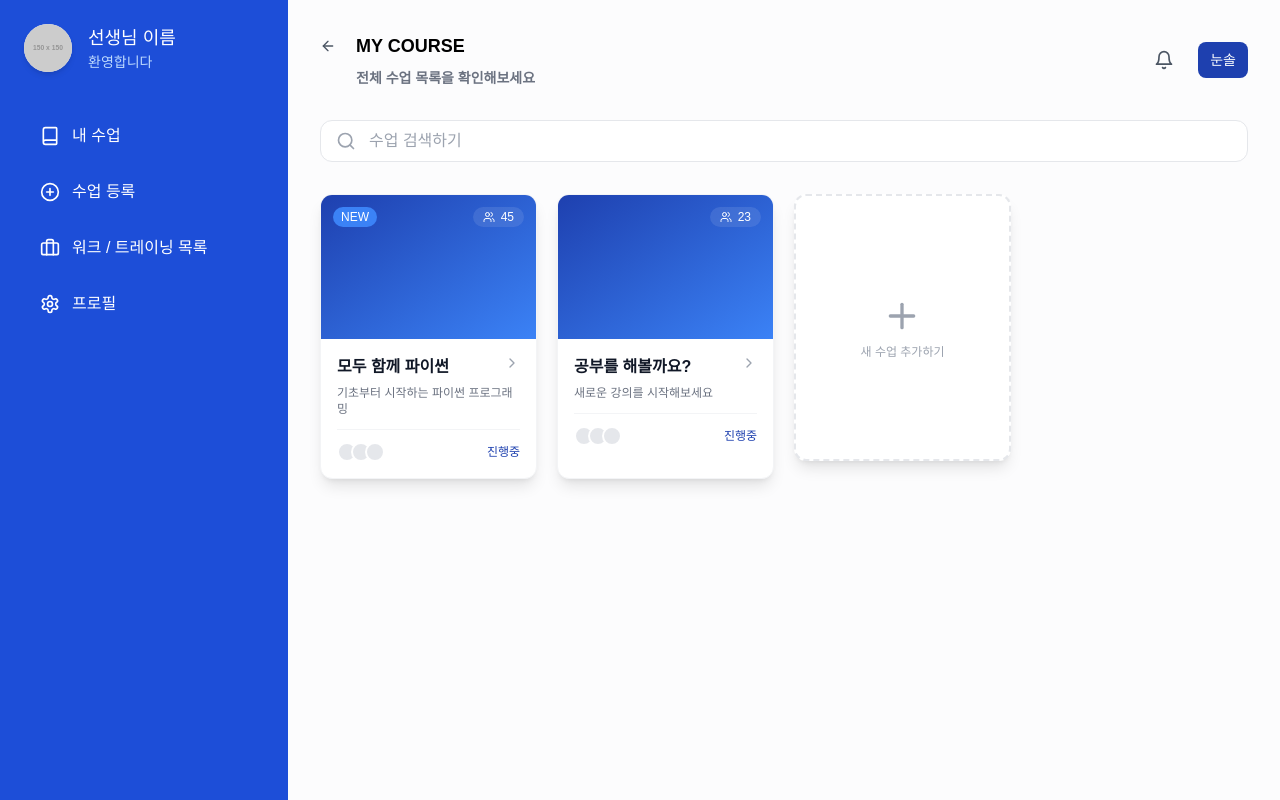
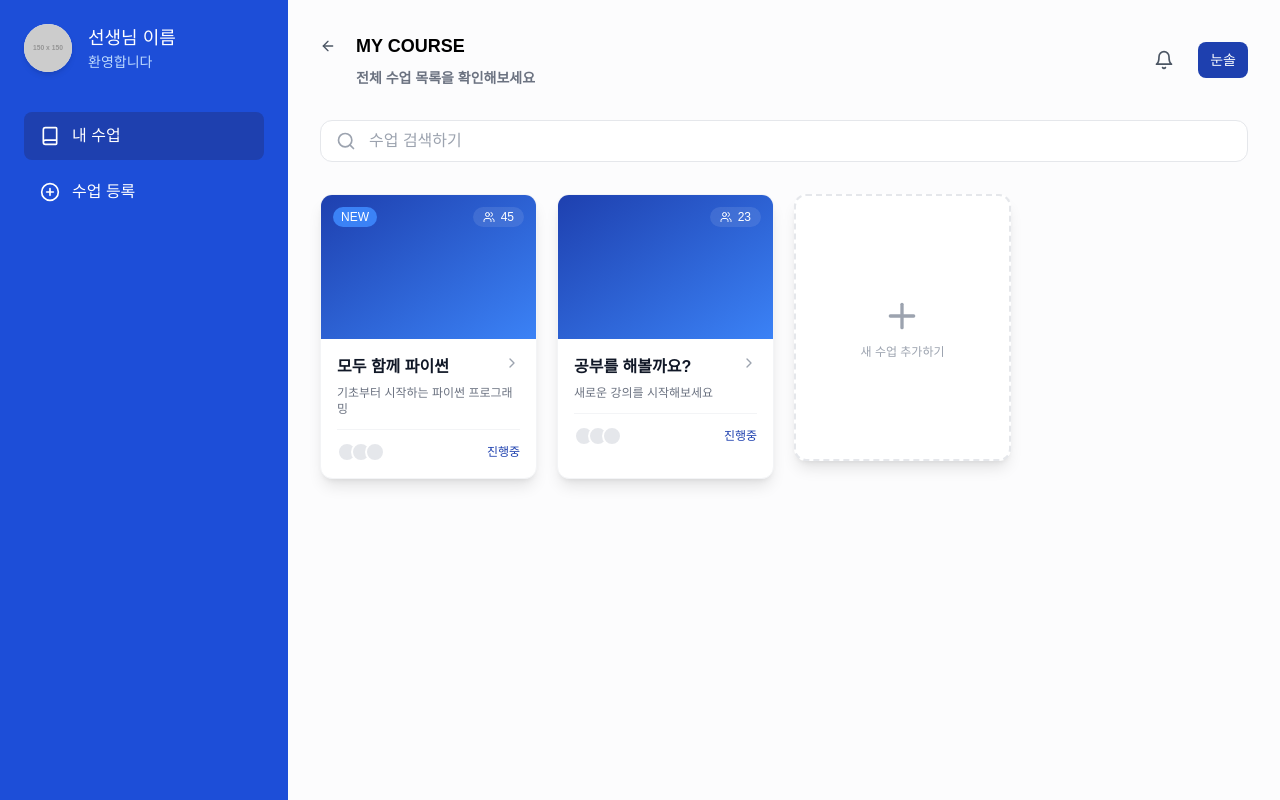
Before and after one commit to 9oormthon-univ/2024_DANPOON_TEAM_25_FE, a Next.js app: page /teacher/courses in a window 1280 px wide. Built offline with nearby package versions, Linux system fonts and the light colour scheme.

Commit message:
[feat] Sidebar 탭 라우팅 구현

```diff
--- a/src/components/sidebar/Navigation.tsx
+++ b/src/components/sidebar/Navigation.tsx
@@ -1,13 +1,16 @@
 import React from 'react';
 import { NavigationProps } from '@/types/sidebar';
 import { MenuItemButton } from './MenuItemButton';
+import { useRouter } from 'next/router';
 
 export const Navigation: React.FC<NavigationProps> = ({
   items = [],
   activeItem,
+  setActiveItem,
   onItemClick,
-  className = ''
+  className = '',
 }) => {
+  const router = useRouter();
   return (
     <nav className={`space-y-2 ${className}`}>
       {items.map((item) => (
@@ -15,7 +18,11 @@ export const Navigation: React.FC<NavigationProps> = ({
           key={item.id}
           icon={item.icon}
           active={activeItem === item.id}
-          onClick={() => onItemClick?.(item)}
+          onClick={() => {
+            onItemClick?.(item);
+            setActiveItem(item.id);
+            router.push(item.route);
+          }}
         >
           {item.text}
         </MenuItemButton>
--- a/src/components/sidebar/Sidebar.tsx
+++ b/src/components/sidebar/Sidebar.tsx
@@ -6,22 +6,21 @@ import { Navigation } from './Navigation';
 export const Sidebar: React.FC<SidebarProps> = ({
   profile,
   menuItems,
-  activeMenuItem,
+  activeItem,
+  setActiveItem,
   onMenuItemClick,
-  className = ''
+  className = '',
 }) => {
   return (
-    <aside className={`fixed left-0 top-0 h-screen w-72 bg-blue-700 p-6 ${className}`}>
-      {profile && (
-        <ProfileSection
-          {...profile}
-          className="mb-10"
-        />
-      )}
+    <aside
+      className={`fixed left-0 top-0 h-screen w-72 bg-blue-700 p-6 ${className}`}
+    >
+      {profile && <ProfileSection {...profile} className="mb-10" />}
 
       <Navigation
         items={menuItems}
-        activeItem={activeMenuItem}
+        activeItem={activeItem}
+        setActiveItem={setActiveItem}
         onItemClick={onMenuItemClick}
       />
     </aside>
--- a/src/components/sidebar/StudentSidebar.tsx
+++ b/src/components/sidebar/StudentSidebar.tsx
@@ -1,12 +1,17 @@
-import React from 'react';
+import React, { useState } from 'react';
 import { Sidebar } from './Sidebar';
 import { Book, PlusCircle, Settings } from 'lucide-react';
 
 export const StudentSidebar: React.FC = () => {
+  const [activeItem, setActiveItem] = useState('course');
   const menuItems = [
-    { id: 'course', text: '내 수업', icon: Book },
-    { id: 'register', text: '수업 등록', icon: PlusCircle },
-    { id: 'setting', text: '프로필', icon: Settings },
+    { id: 'course', text: '내 수업', icon: Book, route: '/student/courses' },
+    {
+      id: 'register',
+      text: '수업 등록',
+      icon: PlusCircle,
+      route: '/student/courses/register',
+    },
   ];
 
   return (
@@ -15,11 +20,13 @@ export const StudentSidebar: React.FC = () => {
         name: '학생 이름',
         avatar: {
           src: 'https://via.placeholder.com/150',
-          alt: '학생 프로필 이미지'
+          alt: '학생 프로필 이미지',
         },
-        subtitle: '환영합니다'
+        subtitle: '환영합니다',
       }}
       menuItems={menuItems}
+      activeItem={activeItem}
+      setActiveItem={setActiveItem}
       onMenuItemClick={(id) => console.log(`Student clicked ${id}`)}
     />
   );
--- a/src/components/sidebar/TeacherSidebar.tsx
+++ b/src/components/sidebar/TeacherSidebar.tsx
@@ -1,13 +1,40 @@
-import React from 'react';
+import React, { useState } from 'react';
 import { Sidebar } from './Sidebar';
-import { Book, Briefcase, PlusCircle, Settings } from 'lucide-react';
+import { useRouter } from 'next/router';
+import { Book, BookOpenText, Briefcase, PlusCircle } from 'lucide-react';
 
 export const TeacherSidebar: React.FC = () => {
+  const [activeItem, setActiveItem] = useState('course');
+  const router = useRouter();
+
+  const isCoursePage =
+    router.pathname.startsWith('/teacher/courses/') &&
+    !router.pathname.startsWith('/teacher/courses/create');
+
   const menuItems = [
-    { id: 'course', text: '내 수업', icon: Book },
-    { id: 'register', text: '수업 등록', icon: PlusCircle },
-    { id: 'work-list', text: '워크 / 트레이닝 목록', icon: Briefcase },
-    { id: 'setting', text: '프로필', icon: Settings },
+    { id: 'course', text: '내 수업', icon: Book, route: '/teacher/courses' },
+    {
+      id: 'register',
+      text: '수업 등록',
+      icon: PlusCircle,
+      route: '/teacher/courses/create',
+    },
+    ...(isCoursePage
+      ? [
+          {
+            id: 'work-list',
+            text: '워크 목록',
+            icon: Briefcase,
+            route: '/teacher/courses/:courseId/works',
+          },
+          {
+            id: 'training-list',
+            text: '트레이닝 목록',
+            icon: BookOpenText,
+            route: '/teacher/courses/:courseId/trainings',
+          },
+        ]
+      : []),
   ];
 
   return (
@@ -21,6 +48,8 @@ export const TeacherSidebar: React.FC = () => {
         subtitle: '환영합니다',
       }}
       menuItems={menuItems}
+      activeItem={activeItem}
+      setActiveItem={setActiveItem}
       onMenuItemClick={(id) => console.log(`Teacher clicked ${id}`)}
     />
   );
--- a/src/types/sidebar.ts
+++ b/src/types/sidebar.ts
@@ -30,6 +30,7 @@ export interface MenuItem {
   id: string;
   icon: LucideIcon;
   text: string;
+  route: string;
 }
 
 export interface SidebarIconProps {
@@ -64,6 +65,7 @@ export interface ProfileSectionProps extends ProfileConfig {
 export interface NavigationProps {
   items: MenuItem[];
   activeItem?: string;
+  setActiveItem: (value: string) => void;
   onItemClick?: (item: MenuItem) => void;
   className?: string;
 }
@@ -71,7 +73,8 @@ export interface NavigationProps {
 export interface SidebarProps {
   profile?: ProfileConfig;
   menuItems: MenuItem[];
-  activeMenuItem?: string;
+  activeItem?: string;
+  setActiveItem: (value: string) => void;
   onMenuItemClick?: (item: MenuItem) => void;
   className?: string;
 }
```
